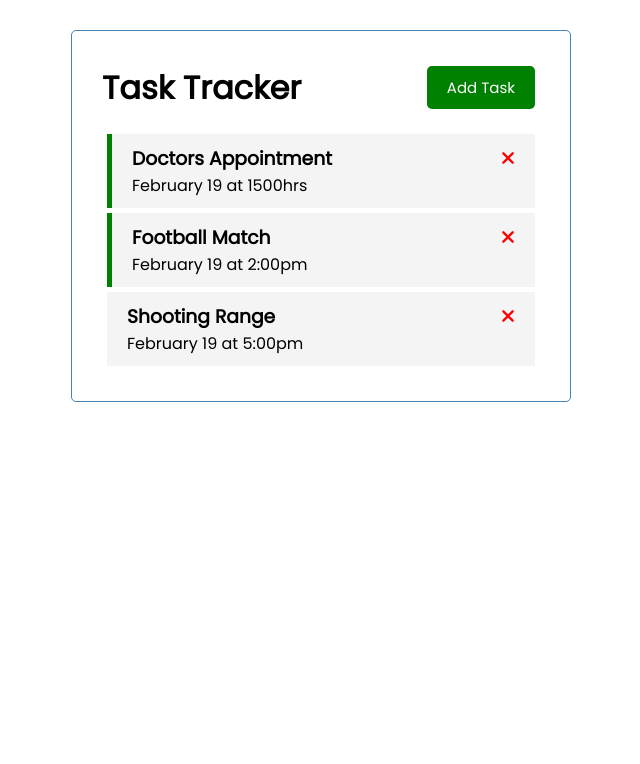
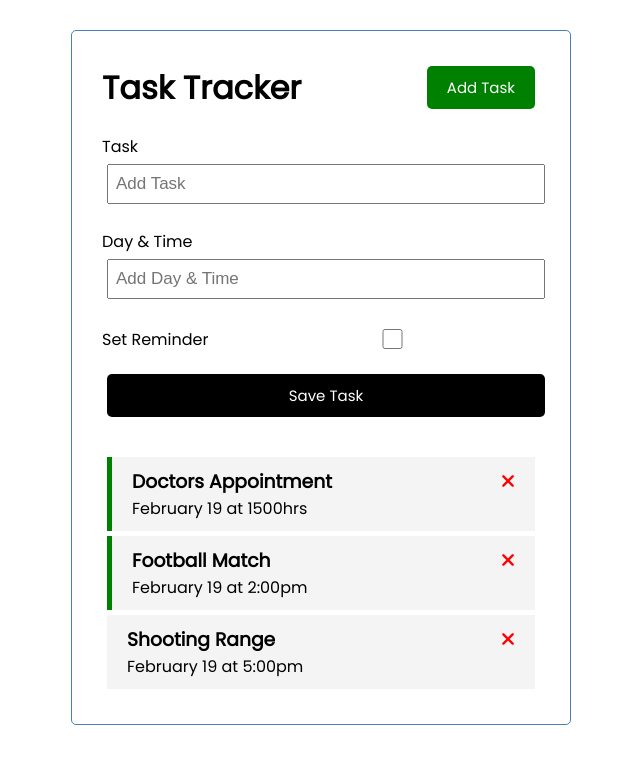
Before and after one commit to Cavsteeek/Vue-Task-Tracker, a Vue app: page / in a window 1280 px wide. Shown: the top 764 px of the page, without its empty margins (319-959 px from the left). Built offline with nearby package versions, Linux system fonts and the light colour scheme.

Commit message:
feat: added function to add task

```diff
--- a/src/App.vue
+++ b/src/App.vue
@@ -1,6 +1,7 @@
 <template>
   <div class="container">
-    <Header title="Task Tracker"/>
+    <Header title="Task Tracker" />
+    <AddTask @add-task="addTask"/>
     <Tasks @toggle-reminder="toggleReminder" @delete-task="deleteTask" :tasks="tasks" />
   </div>
 
@@ -9,12 +10,14 @@
 <script>
 import Header from './components/Header.vue'
 import Tasks from './components/Tasks.vue'
+import AddTask from './components/AddTask.vue'
 
 export default {
   name: 'App',
   components: {
     Header,
-    Tasks
+    Tasks,
+    AddTask
   },
   data(){
     return{
@@ -23,6 +26,9 @@
   },
 
   methods:{
+    addTask(task){
+      this.tasks = [...this.tasks, task]
+    },
     deleteTask(id){
       if( confirm('Are you Sure?')){
         this.tasks = this.tasks.filter((task) => task.id !== id)
--- /dev/null
+++ b/src/components/AddTask.vue
@@ -0,0 +1,91 @@
+<template>
+    <form @submit="onSubmit" class="add-form">
+    <div class="form-control">
+      <label>Task</label>
+      <input type="text" v-model="text" name="text" placeholder="Add Task" />
+    </div>
+    <div class="form-control">
+      <label>Day & Time</label>
+      <input type="text" v-model="day" name="day" placeholder="Add Day & Time" />
+    </div>
+    <div class="form-control form-control-check">
+      <label>Set Reminder</label>
+      <input type="checkbox" v-model="reminder" name="reminder" />
+    </div>
+
+    <input type="submit" value="Save Task" class="btn btn-block" />
+  </form>
+</template>
+
+<script>
+export default {
+    name: 'AddTask',
+    data(){
+      return{
+        text: '',
+        day: '',
+        reminder: false,
+      }
+    },
+    methods:{
+      onSubmit(e){
+        e.preventDefault();
+
+        if(!this.text){
+          alert('Please add a task')
+          return
+        }
+
+        const newTask = {
+          id: Math.floor(Math.random() * 100000),
+          text: this.text,
+          day: this.day,
+          reminder: this.reminder
+        }
+
+        this.$emit('add-task', newTask)
+
+        this.text= ''
+        this.day= ''
+        this.reminder = false
+      }
+    }
+}
+</script>
+
+<style scoped>
+.add-form {
+  margin-bottom: 40px;
+}
+
+.form-control {
+  margin: 20px 0;
+}
+
+.form-control label {
+  display: block;
+}
+
+.form-control input {
+  width: 100%;
+  height: 40px;
+  margin: 5px;
+  padding: 3px 7px;
+  font-size: 17px;
+}
+
+.form-control-check {
+  display: flex;
+  align-items: center;
+  justify-content: space-between;
+}
+
+.form-control-check label {
+  flex: 1;
+}
+
+.form-control-check input {
+  flex: 2;
+  height: 20px;
+}
+</style>
```
